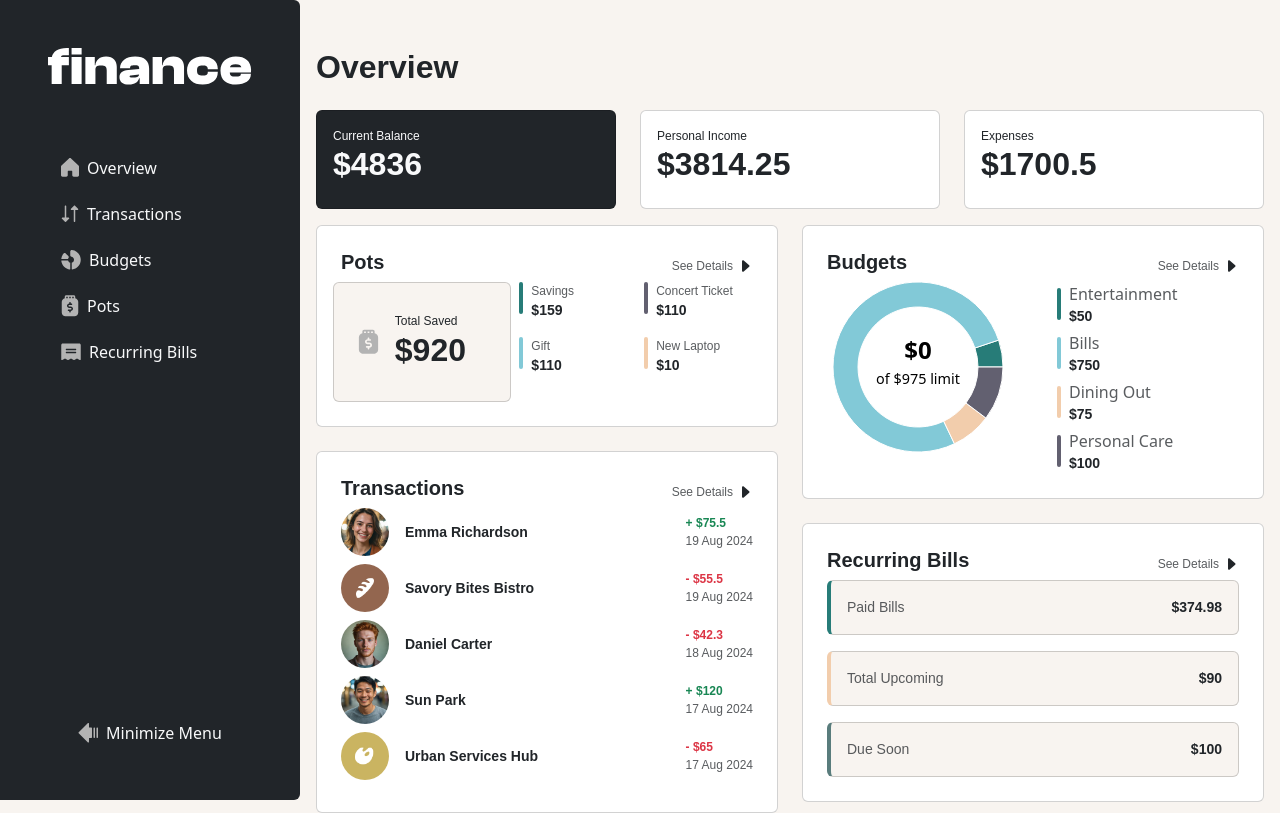
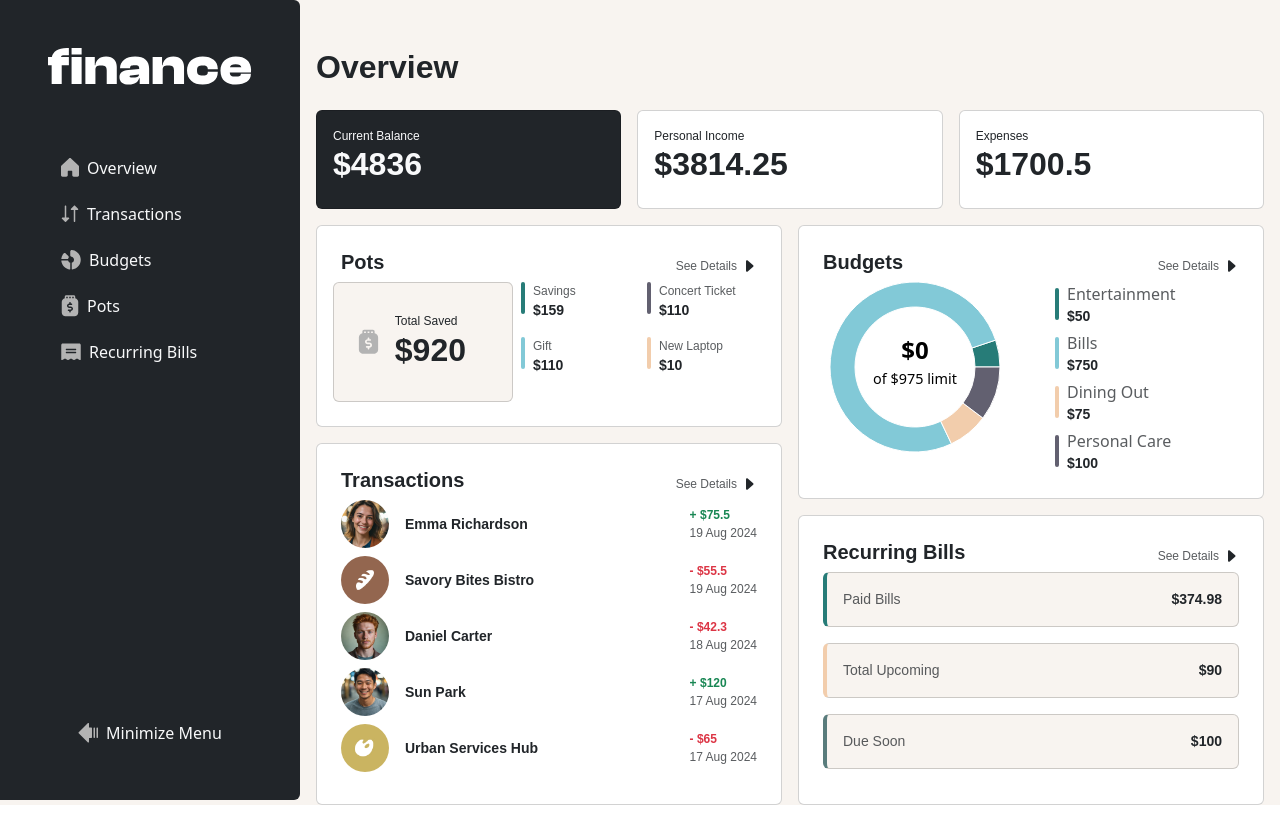
Before and after one commit to abdalsimam1-sketch/personal-finance-app, a React (Vite) app: page / in a window 1280 px wide. Built offline with nearby package versions, Linux system fonts and the light colour scheme.

Commit message:
refactor : removed all separation margins and fixed the height error for desktop

```diff
--- a/src/pages/Overview.jsx
+++ b/src/pages/Overview.jsx
@@ -93,7 +93,7 @@ export const Overview = () => {
       </section>
 
       <section>
-        <div className="row g-4">
+        <div className="row g-3">
           {balanceData.map((item, index) => (
             <div key={index} className="col-12 col-md-4">
               <BalanceCard
@@ -107,9 +107,9 @@ export const Overview = () => {
         </div>
       </section>
 
-      <section className="row">
-        <div className="col-left col-12 col-lg-6">
-          <section className="pots-section card p-4 mb-4">
+      <section className="row gy-3 gx-3">
+        <div className="col-left col-12 col-lg-6  d-flex flex-column gap-3">
+          <section className="pots-section card p-4 ">
             <SeeDetails
               SeeDetail="See Details"
               label="Pots"
@@ -201,8 +201,8 @@ export const Overview = () => {
           </section>
         </div>
 
-        <div className="col-right col-12 col-lg-6">
-          <section className="budgets-section  card p-4 mt-4 m-lg-0">
+        <div className="col-right col-12 col-lg-6  d-flex flex-column gap-3">
+          <section className="budgets-section  card p-4 ">
             <div className="w-100" style={{ zIndex: "1000" }}>
               <SeeDetails
                 path="/budgets"
@@ -250,7 +250,7 @@ export const Overview = () => {
             </div>
           </section>
 
-          <section className="bills-section  card p-4 mt-4">
+          <section className="bills-section  card p-4  flex-grow-1">
             <div>
               <SeeDetails
                 path="/bills"
```
